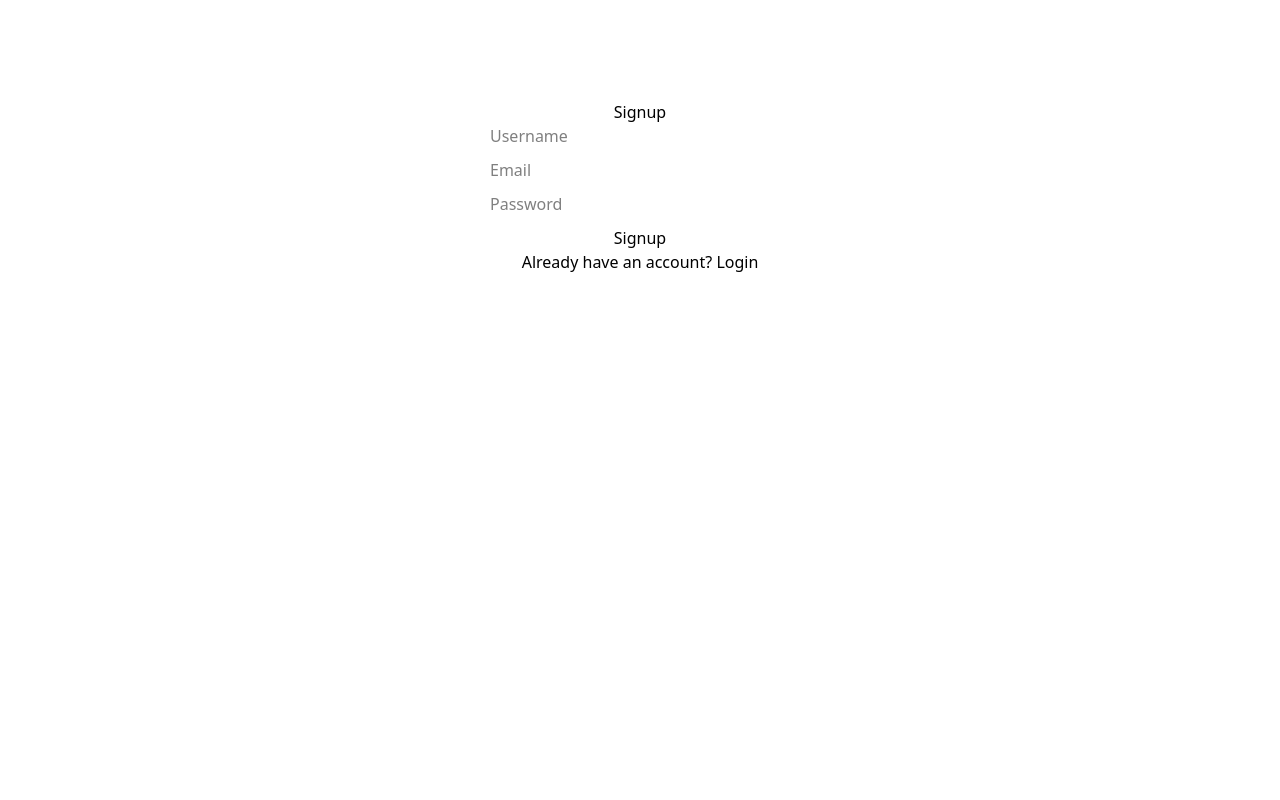
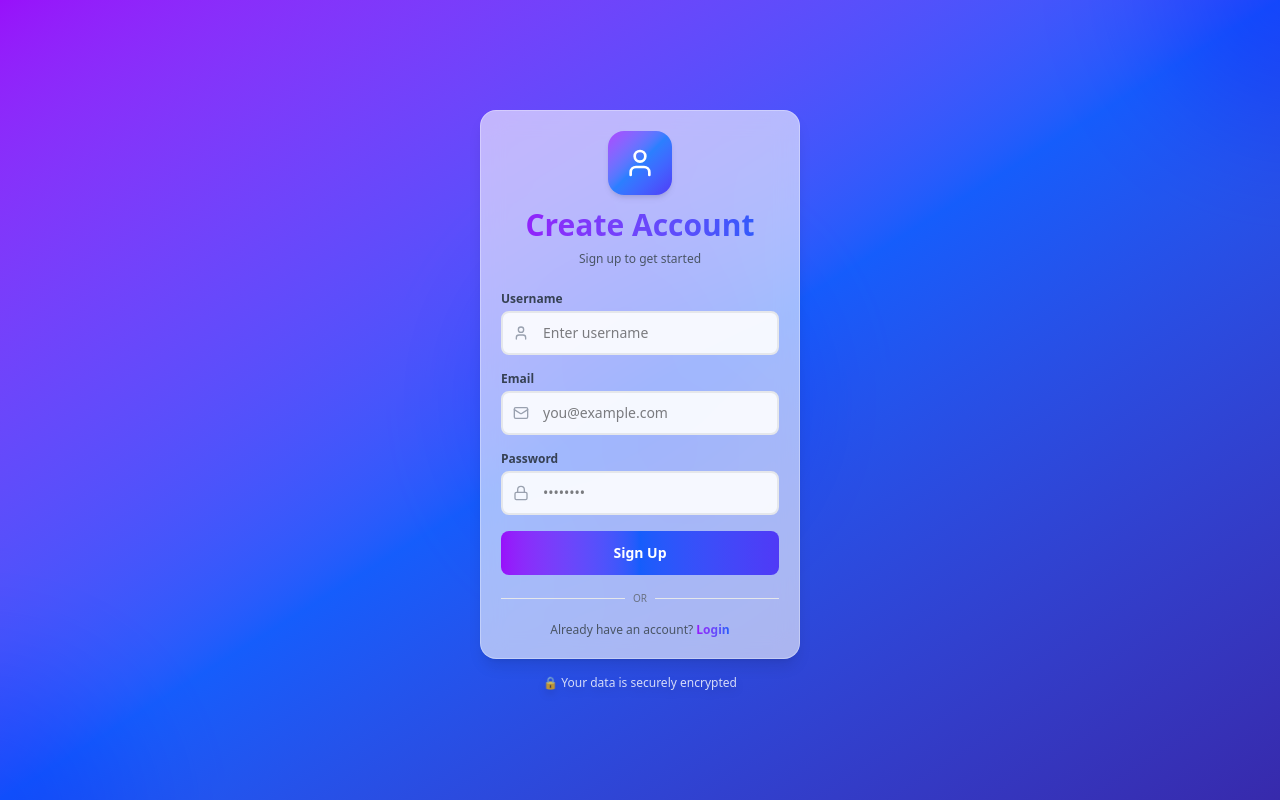
Before and after one commit to vishal-yadav01/todo_frontend, a React (Vite) app in the folder todo-app/: page /signup in a window 1280 px wide. Built offline with nearby package versions, Linux system fonts and the light colour scheme.

Commit message:
Fix Render route issue with static.json

```diff
--- a/todo-app/src/components/Signup.jsx
+++ b/todo-app/src/components/Signup.jsx
@@ -1,26 +1,26 @@
 import React, { useState } from 'react';
 import { useNavigate, Link } from 'react-router-dom';
+import { Mail, Lock, User, Loader2 } from 'lucide-react';
 
 const Signup = () => {
   const [userName, setUserName] = useState('');
   const [email, setEmail] = useState('');
   const [password, setPassword] = useState('');
+  const [loading, setLoading] = useState(false);
   const navigate = useNavigate();
 
   const handleSignup = async (e) => {
     e.preventDefault();
+    setLoading(true);
     try {
       const res = await fetch(
         'https://todo-backend-1-csxl.onrender.com/api/v1/signup',
-
         {
           method: 'POST',
-          headers: {
-            'Content-Type': 'application/json',
-          },
+          headers: { 'Content-Type': 'application/json' },
           credentials: 'include',
           body: JSON.stringify({
-            userName: 'okkk',
+            userName: 'okkk', // (keeping your logic exactly as it is)
             email,
             password,
           }),
@@ -37,54 +37,138 @@ const Signup = () => {
       }
     } catch (err) {
       console.error(err);
+      alert('Signup failed!');
+    } finally {
+      setLoading(false);
     }
   };
 
   return (
-    <div style={styles.container}>
-      <h2>Signup</h2>
-      <form onSubmit={handleSignup} style={styles.form}>
+    <div className="min-h-screen flex items-center justify-center bg-gradient-to-br from-purple-600 via-blue-600 to-indigo-800 px-4 py-6 overflow-hidden relative">
+      {/* Animated Background */}
+      <div className="absolute inset-0 overflow-hidden pointer-events-none">
+        <div className="absolute -top-40 -right-40 w-72 h-72 bg-purple-500 rounded-full mix-blend-multiply filter blur-3xl opacity-20 animate-pulse"></div>
+        <div className="absolute -bottom-40 -left-40 w-72 h-72 bg-blue-500 rounded-full mix-blend-multiply filter blur-3xl opacity-20 animate-pulse delay-1000"></div>
+        <div className="absolute top-1/2 left-1/2 transform -translate-x-1/2 -translate-y-1/2 w-72 h-72 bg-indigo-500 rounded-full mix-blend-multiply filter blur-3xl opacity-20 animate-pulse delay-500"></div>
+      </div>
+
+      <div className="w-full max-w-xs relative z-10">
+        {/* Card */}
+        <div className="bg-white/60 backdrop-blur-md rounded-2xl shadow-lg p-5 border border-white/30">
+          <div className="text-center mb-6">
+            <div className="inline-flex items-center justify-center w-16 h-16 bg-gradient-to-br from-purple-500 via-blue-500 to-indigo-600 rounded-2xl mb-3 shadow-md">
+              <User className="w-8 h-8 text-white" />
+            </div>
+            <h2 className="text-3xl font-extrabold bg-gradient-to-r from-purple-600 to-blue-600 bg-clip-text text-transparent">
+              Create Account
+            </h2>
+            <p className="text-gray-600 mt-2 text-xs">Sign up to get started</p>
+          </div>
+
+          <form onSubmit={handleSignup} className="space-y-4">
+            {/* Username */}
+            <div className="space-y-1">
+              <label className="block text-xs font-semibold text-gray-700">
+                Username
+              </label>
+              <div className="relative group">
+                <User className="absolute left-3 top-1/2 transform -translate-y-1/2 w-4 h-4 text-gray-400 group-hover:text-blue-500 transition-colors duration-200" />
                 <input
                   type="text"
-          placeholder="Username"
+                  placeholder="Enter username"
                   value={userName}
                   onChange={(e) => setUserName(e.target.value)}
                   required
+                  className="w-full pl-10 pr-3 py-2.5 rounded-lg border-2 border-gray-200 focus:border-blue-500 focus:ring-4 focus:ring-blue-100 transition-all duration-200 outline-none bg-white/90 hover:border-gray-300 text-sm"
                 />
+              </div>
+            </div>
+
+            {/* Email */}
+            <div className="space-y-1">
+              <label className="block text-xs font-semibold text-gray-700">
+                Email
+              </label>
+              <div className="relative group">
+                <Mail className="absolute left-3 top-1/2 transform -translate-y-1/2 w-4 h-4 text-gray-400 group-hover:text-blue-500 transition-colors duration-200" />
                 <input
                   type="email"
-          placeholder="Email"
+                  placeholder="you@example.com"
                   value={email}
                   onChange={(e) => setEmail(e.target.value)}
                   required
+                  className="w-full pl-10 pr-3 py-2.5 rounded-lg border-2 border-gray-200 focus:border-blue-500 focus:ring-4 focus:ring-blue-100 transition-all duration-200 outline-none bg-white/90 hover:border-gray-300 text-sm"
                 />
+              </div>
+            </div>
+
+            {/* Password */}
+            <div className="space-y-1">
+              <label className="block text-xs font-semibold text-gray-700">
+                Password
+              </label>
+              <div className="relative group">
+                <Lock className="absolute left-3 top-1/2 transform -translate-y-1/2 w-4 h-4 text-gray-400 group-hover:text-blue-500 transition-colors duration-200" />
                 <input
                   type="password"
-          placeholder="Password"
+                  placeholder="••••••••"
                   value={password}
                   onChange={(e) => setPassword(e.target.value)}
                   required
+                  className="w-full pl-10 pr-3 py-2.5 rounded-lg border-2 border-gray-200 focus:border-blue-500 focus:ring-4 focus:ring-blue-100 transition-all duration-200 outline-none bg-white/90 hover:border-gray-300 text-sm"
                 />
-        <button type="submit">Signup</button>
+              </div>
+            </div>
+
+            {/* Submit */}
+            <button
+              type="submit"
+              disabled={loading}
+              className="w-full bg-gradient-to-r from-purple-600 via-blue-600 to-indigo-600 text-white font-semibold py-3 rounded-lg hover:shadow-lg transform hover:scale-105 active:scale-95 transition-all duration-200 disabled:opacity-70 flex items-center justify-center gap-2 text-sm"
+            >
+              {loading ? (
+                <>
+                  <Loader2 className="w-4 h-4 animate-spin" />
+                  <span>Signing up...</span>
+                </>
+              ) : (
+                <span>Sign Up</span>
+              )}
+            </button>
           </form>
-      <p>
-        Already have an account? <Link to="/login">Login</Link>
+
+          {/* Divider */}
+          <div className="flex items-center my-4">
+            <div className="flex-1 border-t border-gray-200"></div>
+            <span className="px-2 text-[10px] text-gray-500 font-medium">
+              OR
+            </span>
+            <div className="flex-1 border-t border-gray-200"></div>
+          </div>
+
+          {/* Login Link */}
+          <div className="text-center">
+            <p className="text-gray-600 text-xs">
+              Already have an account?{' '}
+              <Link
+                to="/login"
+                className="font-bold text-transparent bg-gradient-to-r from-purple-600 to-blue-600 bg-clip-text hover:from-purple-700 hover:to-blue-700 transition-all duration-200"
+              >
+                Login
+              </Link>
             </p>
+          </div>
+        </div>
+
+        {/* Footer */}
+        <div className="text-center mt-4 space-y-1">
+          <p className="text-white/80 text-xs font-medium drop-shadow-lg">
+            🔒 Your data is securely encrypted
+          </p>
+        </div>
+      </div>
     </div>
   );
 };
 
-const styles = {
-  container: {
-    width: '300px',
-    margin: '100px auto',
-    textAlign: 'center',
-  },
-  form: {
-    display: 'flex',
-    flexDirection: 'column',
-    gap: '10px',
-  },
-};
-
 export default Signup;
```
Lines whose indentation alone changed are shown as unchanged.
